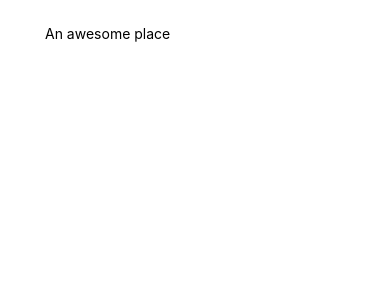
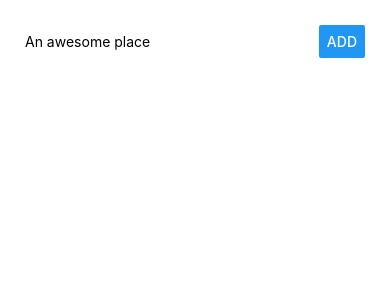
Before and after one commit to masenmatthews/ReactNative_FirstProject_AwesomePlaces-, a React Native app: screen / in a window 390 px wide. Shown: the top 300 px of the page. Built offline with nearby package versions, Linux system fonts and the light colour scheme.

Commit message:
add button and list functionality

```diff
--- a/App.js
+++ b/App.js
@@ -1,9 +1,10 @@
 import React from 'react';
-import { StyleSheet, Text, View, TextInput } from 'react-native';
+import { StyleSheet, Text, View, TextInput, Button } from 'react-native';
 
 export default class App extends React.Component {
   state = {
-    placeName: ''
+    placeName: '',
+    places: []
   }
 
   placeNameChangedHandler = val => {
@@ -12,15 +13,35 @@
     });
   }
 
+  placeSubmitHandler = () => {
+    if (this.state.placeName.trim() === "") {
+      return;
+  }
+  this.setState(prevState => {
+    return {
+      places: prevState.places.concat(prevState.placeName)
+    };
+  });
+};
+
   render() {
+    const placesOutput = this.state.places.map((place, i) => (
+      <Text key={i}>{place}</Text>
+    ));
     return (
       <View style={styles.container}>
-      <TextInput
-        style={{width: 300}}
+      <View style={styles.inputContainer}>
+        <TextInput
         placeholder="An awesome place"
         value={this.state.placeName}
         onChangeText={this.placeNameChangedHandler}
+        style={styles.placeInput}
         />
+        <Button title="Add" style={styles.placeButton} onPress={this.placeSubmitHandler}/>
+        </View>
+        <View>
+          {placesOutput}
+        </View>
       </View>
     );
   }
@@ -34,4 +55,17 @@
     alignItems: 'center',
     justifyContent: 'flex-start',
   },
+  inputContainer: {
+    // flex: 1,
+    width: "100%",
+    flexDirection: 'row',
+    justifyContent: 'space-between',
+    alignItems: 'center'
+  },
+  placeInput: {
+    width: "70%"
+  },
+  placeButton: {
+    width: "30%"
+  }
 });
```
